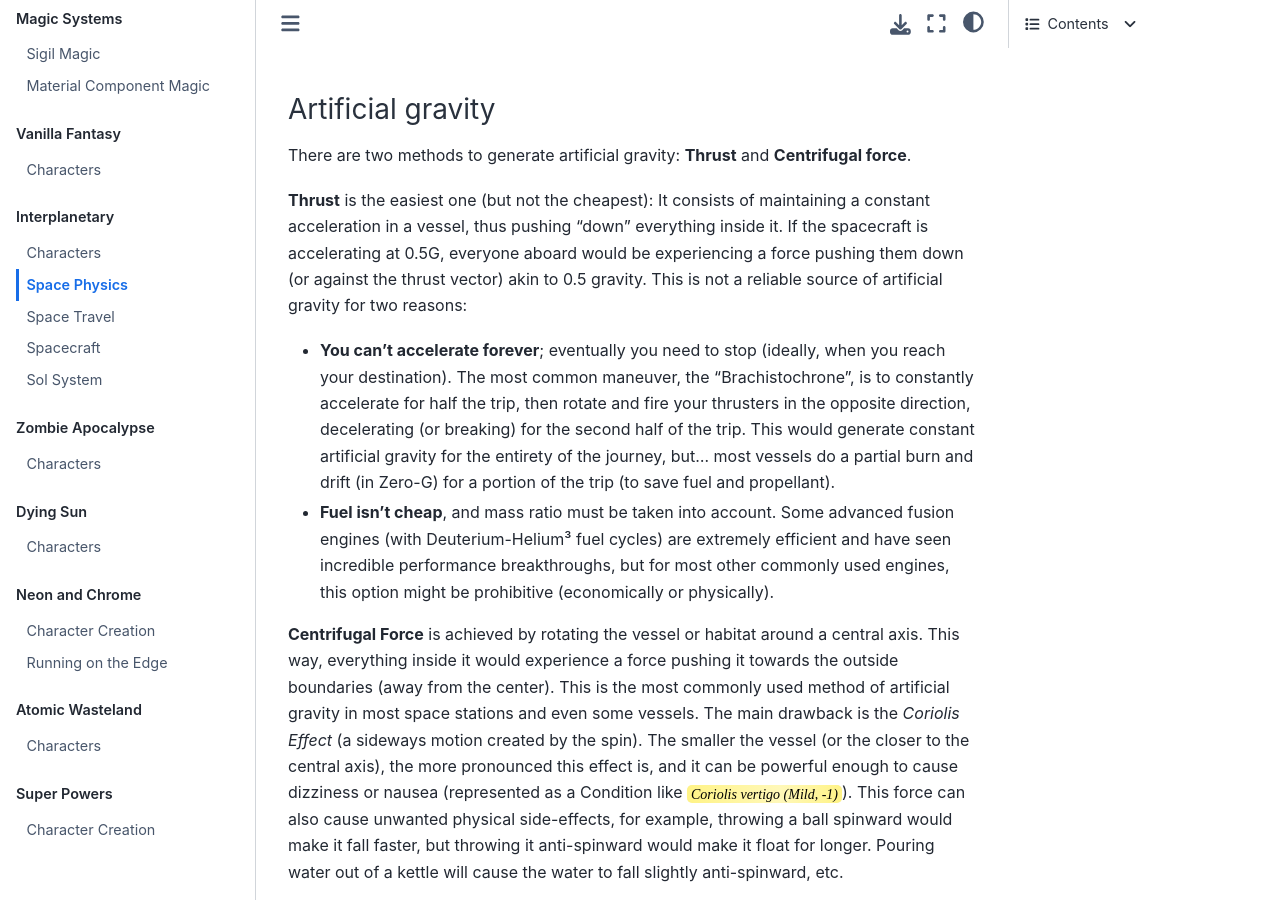
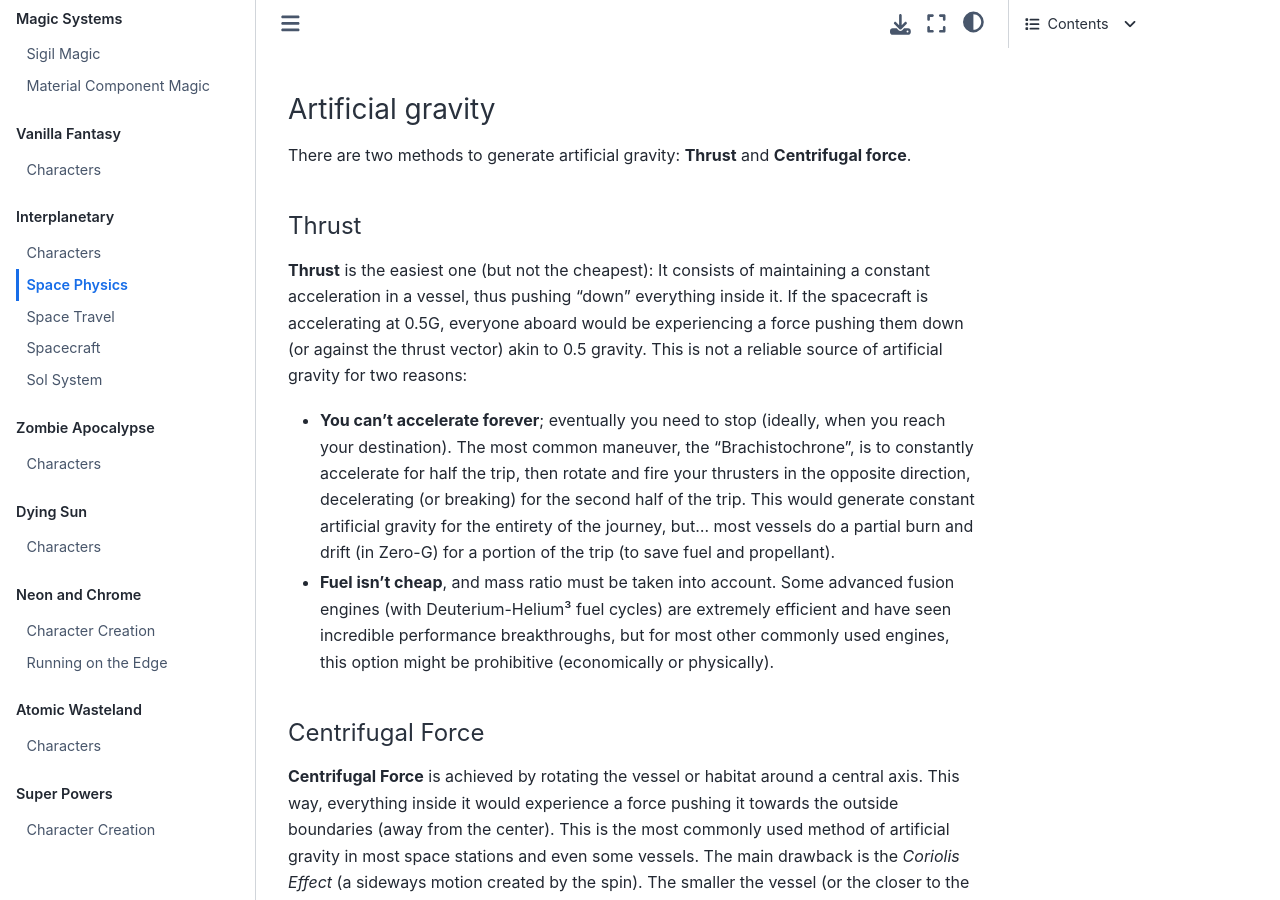
Before and after one commit to TaTooKa/froth, a Sphinx documentation site: the page built from docs/source/pages/worlds/interplanetary/spacephysics.rst, in a window 1280 px wide and 900 px high, scrolled down 1594 px. Built offline with Sphinx 7.4.7 and the Sphinx Book theme 1.1.4, drawn with Linux system fonts in a browser that asks for light colours; cross-references to code outside the pages are shown as plain code.

Commit message:
add subtitles

```diff
--- a/docs/source/pages/worlds/interplanetary/spacephysics.rst
+++ b/docs/source/pages/worlds/interplanetary/spacephysics.rst
@@ -28,10 +28,16 @@ Artificial gravity
 
 There are two methods to generate artificial gravity: **Thrust** and **Centrifugal force**.
 
+Thrust
+^^^^^^
+
 **Thrust** is the easiest one (but not the cheapest): It consists of maintaining a constant acceleration in a vessel, thus pushing “down” everything inside it. If the spacecraft is accelerating at 0.5G, everyone aboard would be experiencing a force pushing them down (or against the thrust vector) akin to 0.5 gravity. This is not a reliable source of artificial gravity for two reasons:
 
 - **You can’t accelerate forever**; eventually you need to stop (ideally, when you reach your destination). The most common maneuver, the "Brachistochrone", is to constantly accelerate for half the trip, then rotate and fire your thrusters in the opposite direction, decelerating (or breaking) for the second half of the trip. This would generate constant artificial gravity for the entirety of the journey, but… most vessels do a partial burn and drift (in Zero-G) for a portion of the trip (to save fuel and propellant).
 - **Fuel isn’t cheap**, and mass ratio must be taken into account. Some advanced fusion engines (with Deuterium-Helium³ fuel cycles) are extremely efficient and have seen incredible performance breakthroughs, but for most other commonly used engines, this option might be prohibitive (economically or physically).
+
+Centrifugal Force
+^^^^^^^^^^^^^^^^^
 
 **Centrifugal Force** is achieved by rotating the vessel or habitat around a central axis. This way, everything inside it would experience a force pushing it towards the outside boundaries (away from the center). This is the most commonly used method of artificial gravity in most space stations and even some vessels. The main drawback is the *Coriolis Effect* (a sideways motion created by the spin). The smaller the vessel (or the closer to the central axis), the more pronounced this effect is, and it can be powerful enough to cause dizziness or nausea (represented as a Condition like ``Coriolis vertigo (Mild, -1)``). This force can also cause unwanted physical side-effects, for example, throwing a ball spinward would make it fall faster, but throwing it anti-spinward would make it float for longer. Pouring water out of a kettle will cause the water to fall slightly anti-spinward, etc.
 
```
